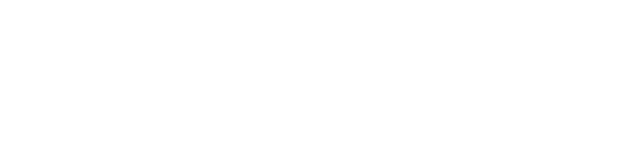
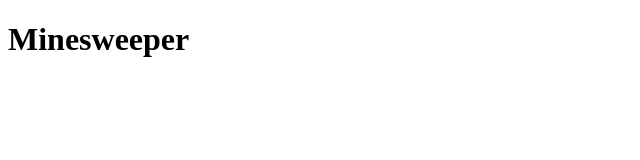
Before and after one commit to MaksSzeithauer/minesweeper, a plain HTML site: page index.html in a window 1280 px wide. Shown: the whole page, without its empty margins (0-640 px from the left). Drawn offline with Linux system fonts and the light colour scheme.

Commit message:
html test2

```diff
--- a/index.html
+++ b/index.html
@@ -1,4 +1,10 @@
 <!DOCTYPE html>
-<html lang = "en">
-
+<html>
+<head>
+    <meta charset = "UTF-8">
+    <title>Minesweeper</title>
+</head>
+<body>
+    <h1>Minesweeper</h1>
+</body>
 </html>
```
